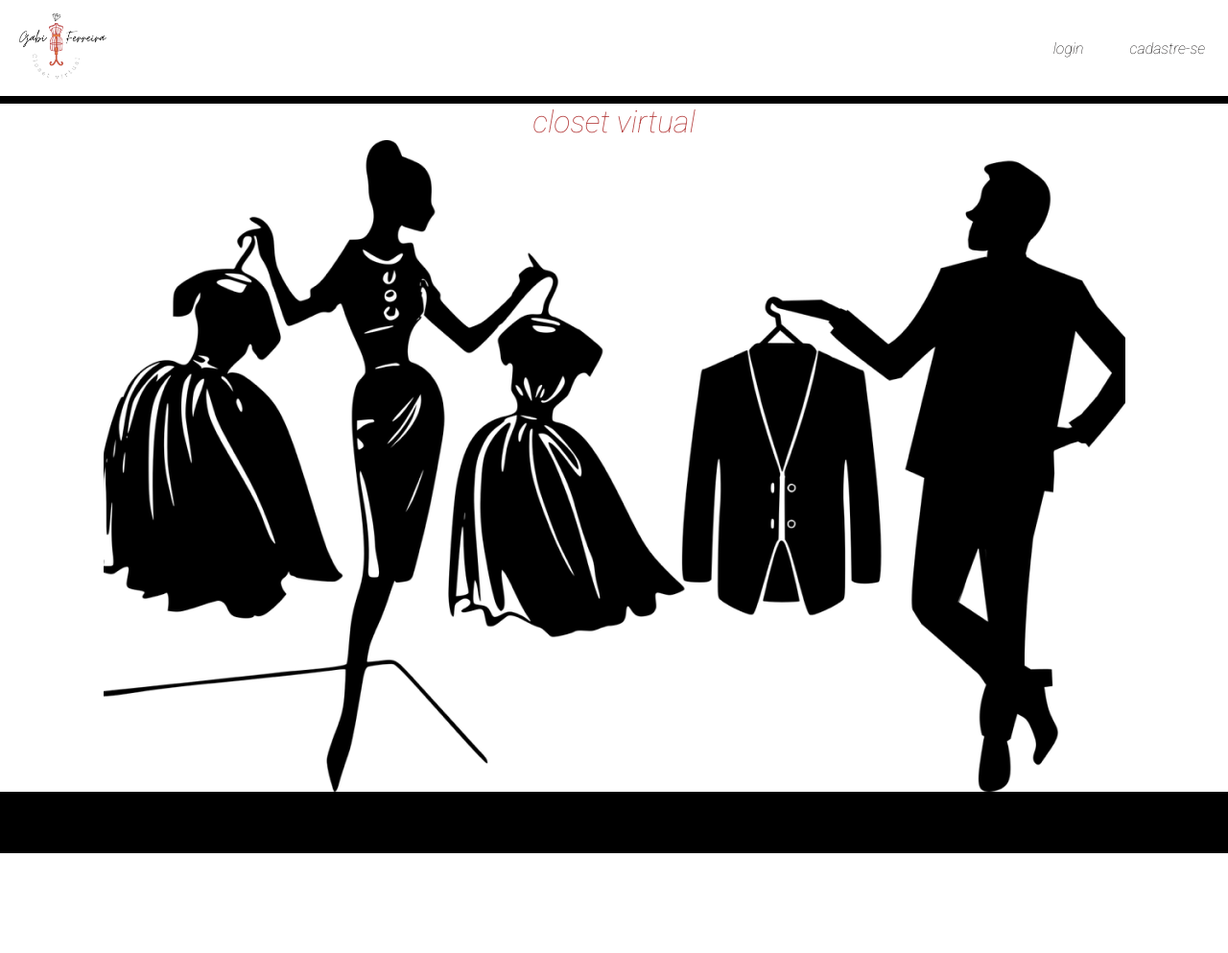
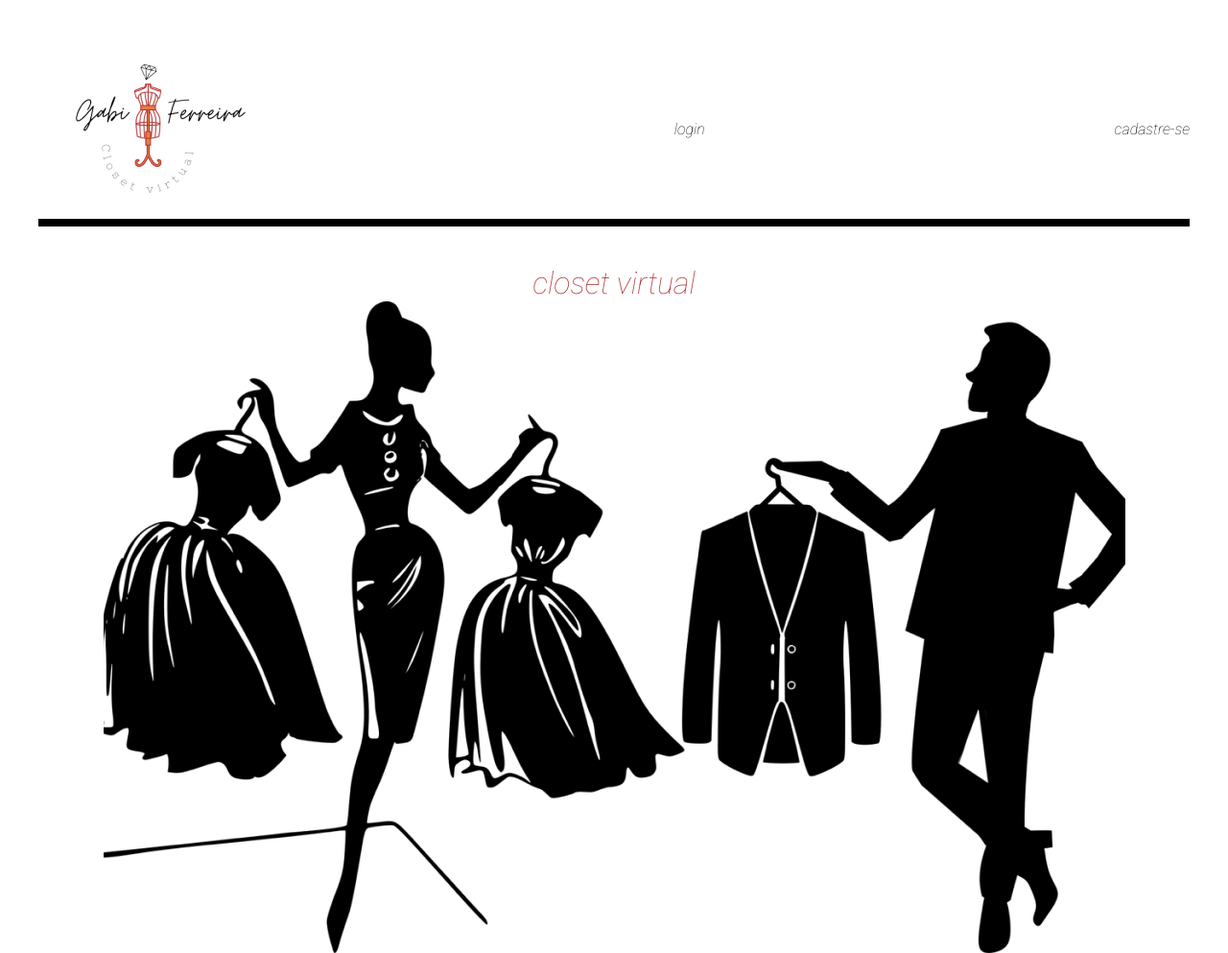
Before and after one commit to gabrielleaparecida/Aula-de-web-1, a plain HTML site: page index.html in a window 1280 px wide. Shown: the whole page at 96% size. Before the commit the page ends 889 px from the top, so only its background shows below. Drawn offline with Linux system fonts and the light colour scheme.

Commit message:
git commit

```diff
--- a/css/estilo.css
+++ b/css/estilo.css
@@ -18,29 +18,13 @@ header{
     display: flex;
     border-bottom: 0.5rem solid var(--black);
     justify-content: space-between;
+    align-items: center;
+    margin: 40px;
 }
-header picture img{
-    height: 6rem;
+header a{
+    text-decoration: none;
+    color: #000000;
 }
-  header nav {
-      width: 100;
-      display: flex;
-      justify-content: flex-end;
-  }
-  header nav ul{
-      list-style-type: none;
-      display: flex;
-      align-items: center;
-
-  }
-header ul li{
-margin: 0 1.5rem;
-}
- header ul li a {
-     text-decoration: none;
-     color:var(--primary);
- }
-
 
 main{
     min-height: 70vh;
@@ -53,6 +37,9 @@ main{
  main h1{
      color: #B64141;
  }
+  main div{
+    color: #B64141;
+  }
 
  footer{
      background-color: var(--black);
--- a/index.html
+++ b/index.html
@@ -11,21 +11,9 @@
 
 <body>
     <header class="header">
-        <picture>
-            <img src="./logo/image 5.png" alt="logo" />
-        </picture>
-        <nav>
-            <ul>
-                <li>
-                    <a href="">login</a>
-                </li>
-                <li>
-                    <a href="">cadastre-se</a>
-                </li>
-            </ul>
-
-
-        </nav>
+        <img src="./logo/image 5.png" alt="logo" />
+        <a href="./login.html">login</a>
+        <a href="./Cadastro.html">cadastre-se</a>
     </header>
     <main>
         <h1>closet virtual</h1>
```
Also changed, not shown: Cadastro.html (+4 -8 lines), login.html (+3 -7 lines).
